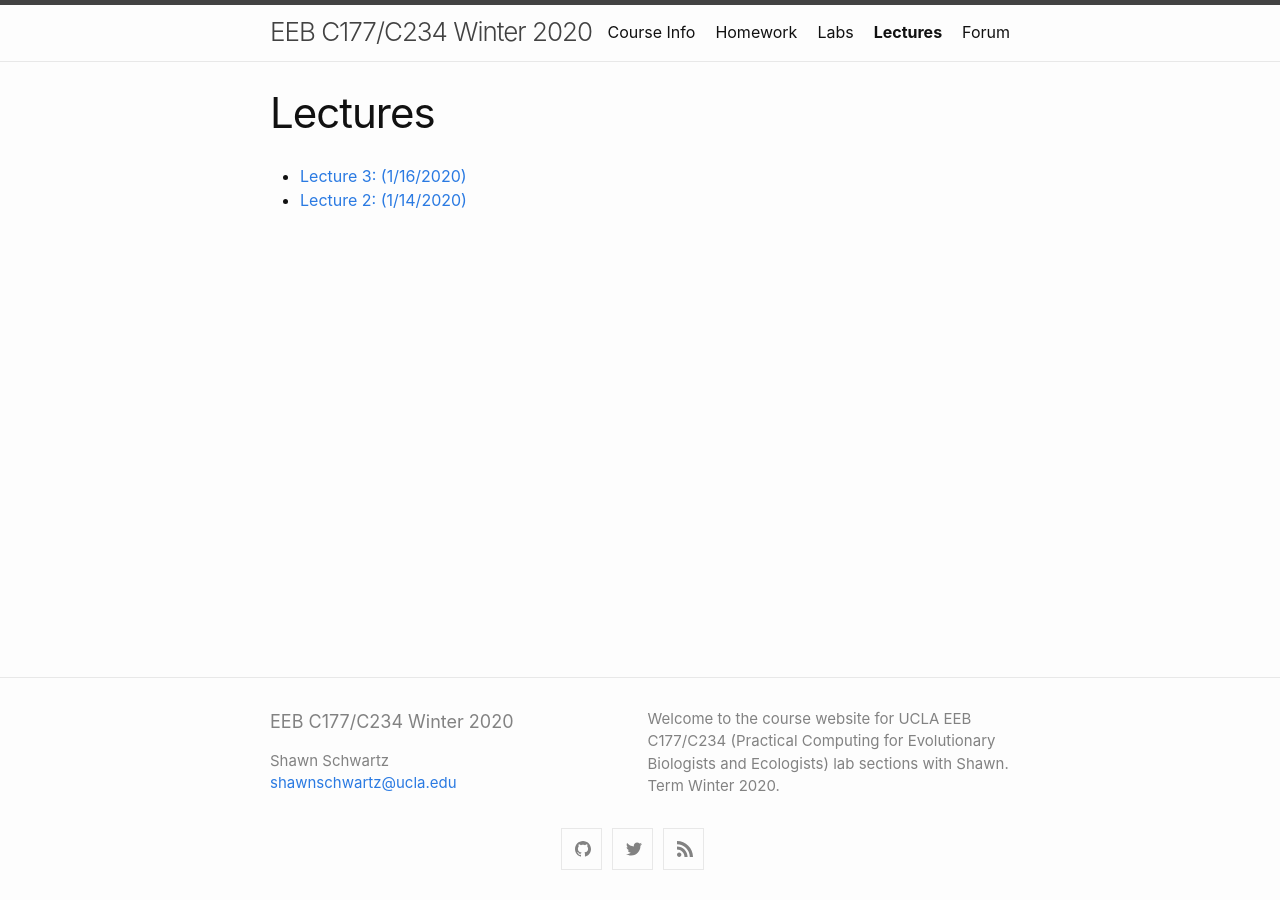
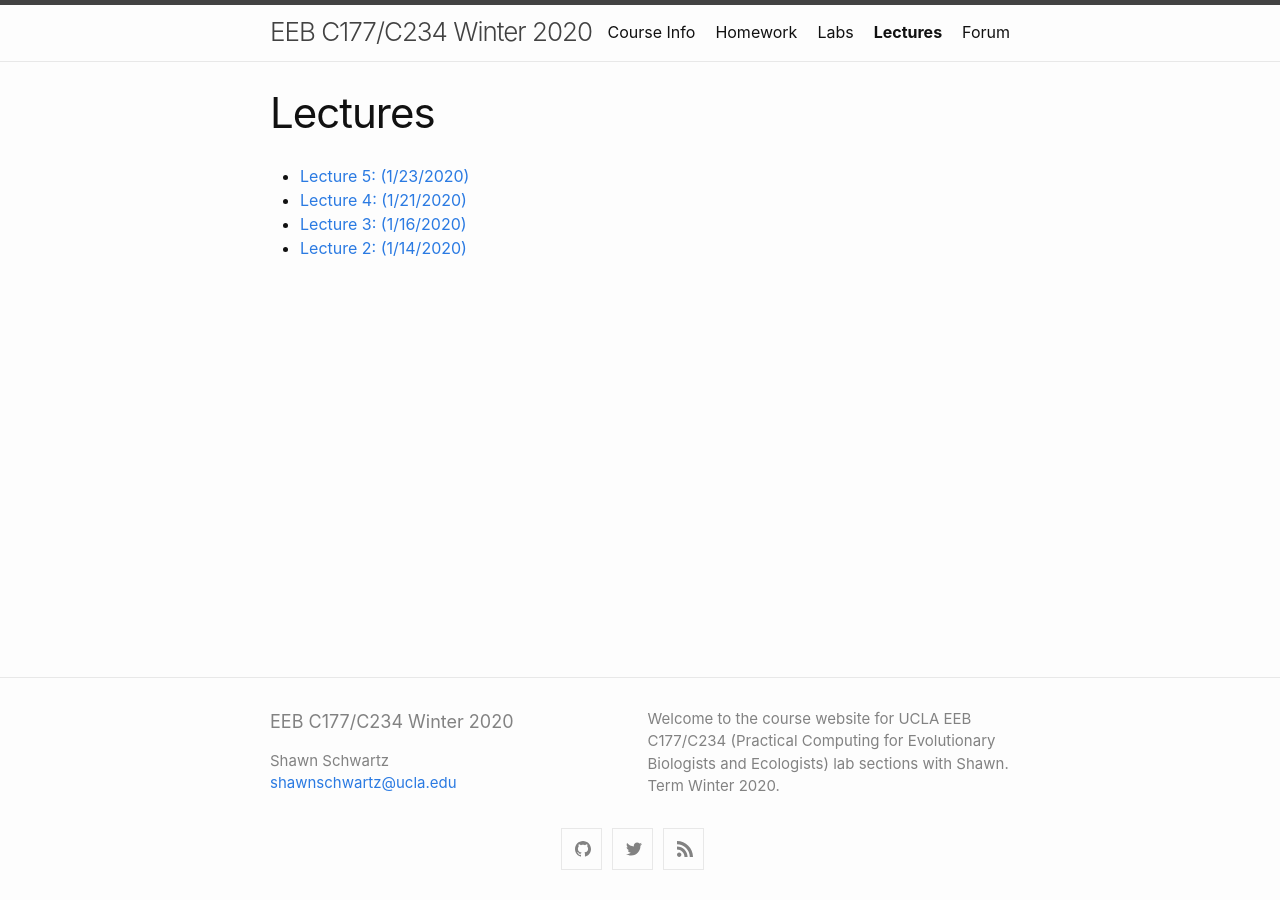
Before and after one commit to shawntschwartz/eeb-c177-w20, a Jekyll site: the page built from lectures.md, in a window 1280 px wide. Built offline with Jekyll 4.4.1, drawn with Linux system fonts in a browser that asks for light colours.

Commit message:
added lectures 4 and 5 slides pdfs

```diff
--- a/lectures.md
+++ b/lectures.md
@@ -2,5 +2,7 @@
 layout: page
 title: Lectures
 ---
+- [Lecture 5: (1/23/2020)]({{ site.url }}assets/lecture-pdfs/lecture-5_1-23-2020.pdf)
+ - [Lecture 4: (1/21/2020)]({{ site.url }}assets/lecture-pdfs/lecture-4_1-21-2020.pdf)
  - [Lecture 3: (1/16/2020)]({{ site.url }}assets/lecture-pdfs/lecture-3_1-16-2020.pdf)
  - [Lecture 2: (1/14/2020)]({{ site.url }}assets/lecture-pdfs/lecture-2_1-14-2020.pdf)
```
Also changed, not shown: 2 other files.
